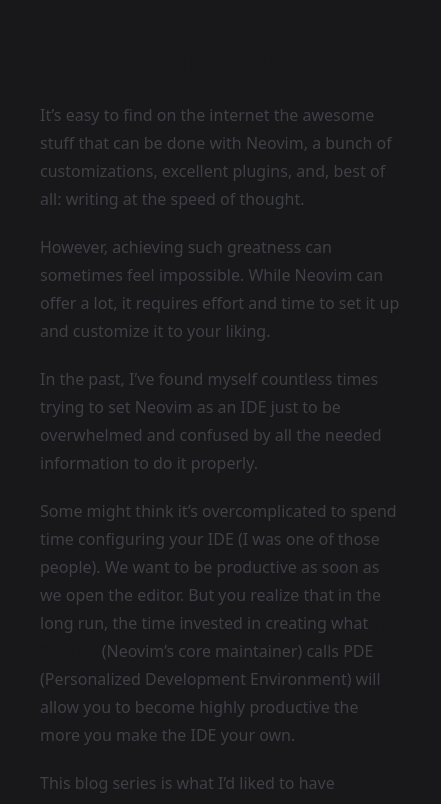
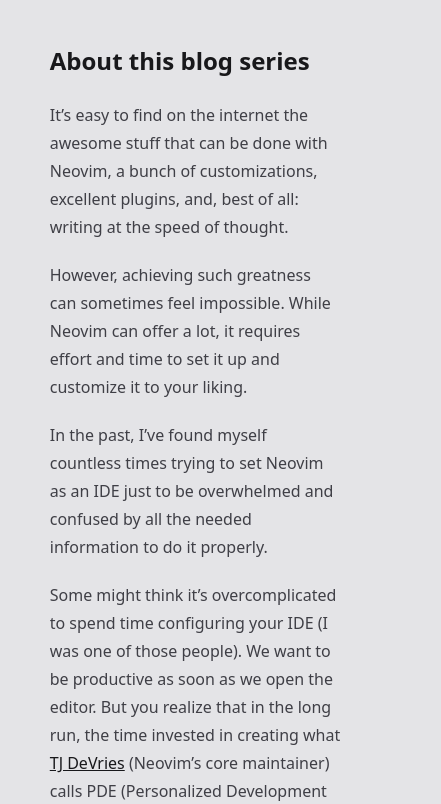
Before and after one commit to ddanielcruzz/blog.danielcruz.dev, an Astro site: page /blog/neovim-part-one in a window 390 px wide. Shown: the part 161-965 px from the top of the page, 441 px wide, since content can reach past the window. Built offline with nearby package versions, Linux system fonts and the light colour scheme; Astro itself is replaced by a stand-in of ours; some packages are replaced by stand-ins of ours.

Commit message:
css fixes

```diff
--- a/src/layouts/BaseLayout.astro
+++ b/src/layouts/BaseLayout.astro
@@ -10,12 +10,14 @@
     <BaseHead title={siteTitle} description={siteDescription} />
   </head>
 
-  <body class="bg-zinc-900 bg-no-repeat text-zinc-200">
+  <body
+    class="dark:bg-zinc-900 dark:text-zinc-200 bg-no-repeat bg-zinc-200 text-zinc-900"
+  >
     <section
       class="min-h-screen flex flex-col justify-between h-full pt-10 md:pt-20"
     >
       <main
-        class="prose px-10 dark:prose-invert lg:prose-xl mx-auto prose-zinc"
+        class="prose max-w-[95%] sm:max-w-[65ch] px-10 dark:prose-invert lg:prose-xl mx-auto prose-zinc"
       >
         <slot />
       </main>
--- a/src/pages/blog/[...slug].astro
+++ b/src/pages/blog/[...slug].astro
@@ -73,7 +73,7 @@
     width: 18px;
     height: 18px;
     display: inline-block;
-    margin-left: -1.25rem;
+    margin-left: -1.15rem;
   }
 
   .icon-link::before {
```
